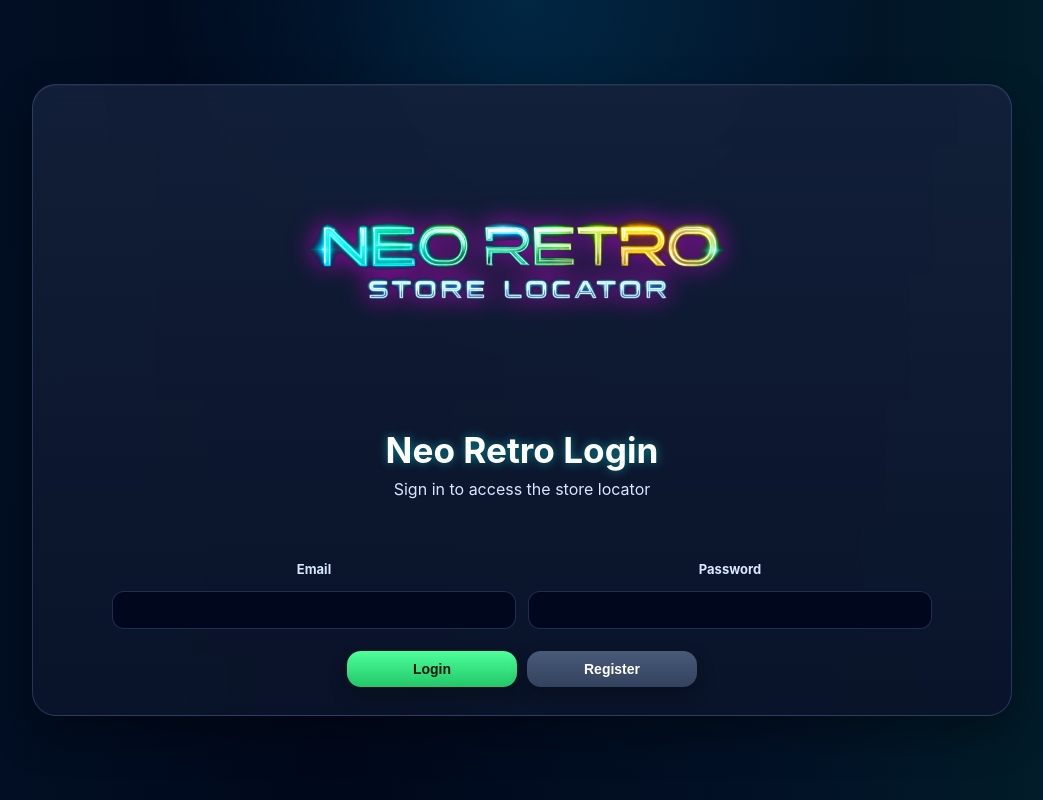
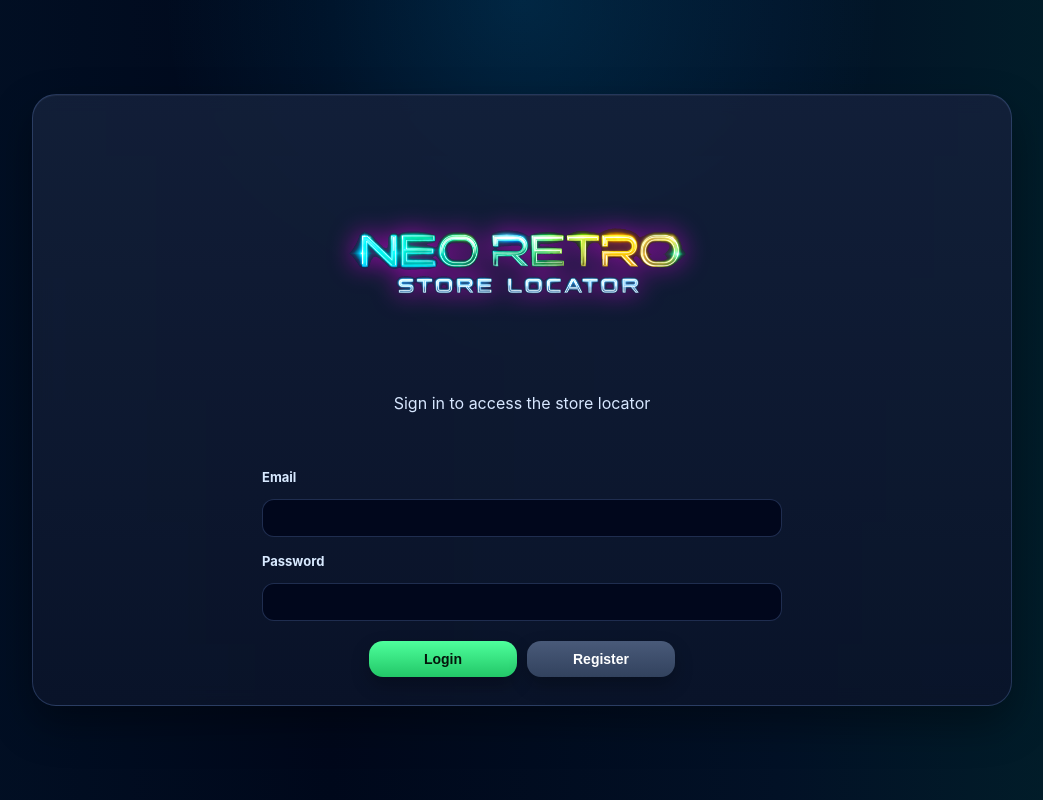
Before and after one commit to shodokahn44-glitch/store_locator, a website built with Vite: page index.html in a window 1280 px wide. Shown: the whole page, without its empty margins (118-1161 px from the left). Built offline with nearby package versions, Linux system fonts and the light colour scheme; files whose address does not match are found by name; what ag-grid-community would draw is missing.

```diff
--- a/src/main.ts
+++ b/src/main.ts
@@ -368,13 +368,12 @@ function renderAuthScreen(): void {
             />
           </div>
 
-          <h1 class="auth-title">Neo Retro Login</h1>
-          <p class="auth-subtitle">Sign in to access the store locator</p>
+          <p class="auth-subtitle auth-subtitle-tight">Sign in to access the store locator</p>
 
           <div id="auth-message" class="auth-message"></div>
 
-          <form id="login-form" class="auth-form retro-auth-form">
-            <div class="search-grid auth-grid">
+          <form id="login-form" class="auth-form retro-auth-form auth-login-form">
+            <div class="search-grid auth-grid auth-grid-single">
               <div>
                 <label for="login-email">Email</label>
                 <input id="login-email" type="email" required />
--- a/src/styles.css
+++ b/src/styles.css
@@ -541,37 +541,39 @@ input[type="time"] {
   display: flex;
   flex-direction: column;
   align-items: center;
-  justify-content: center;
-  min-height: 560px;
+  justify-content: flex-start;
+  min-height: 540px;
   text-align: center;
+  padding-top: 48px;
 }
 
 .auth-logo-wrap {
   display: flex;
   justify-content: center;
-  margin-bottom: 18px;
+  margin-bottom: 10px;
   width: 100%;
 }
 
 .auth-logo {
-  max-width: 520px;
+  max-width: 420px;
   width: 100%;
   height: auto;
 }
 
 .auth-title {
-  margin: 6px 0 8px;
-  text-align: center;
-  font-size: 2.2rem;
-  color: #ffffff;
-  text-shadow: 0 0 10px rgba(0, 255, 255, 0.45);
+  display: none;
 }
 
 .auth-subtitle {
-  margin: 0 0 24px;
+  margin: 0 0 18px;
   text-align: center;
   color: #d7e7ff;
   font-size: 1rem;
+}
+
+.auth-subtitle-tight {
+  margin-top: 4px;
+  margin-bottom: 18px;
 }
 
 .retro-auth-form {
@@ -579,19 +581,44 @@ input[type="time"] {
   max-width: 820px;
 }
 
+.auth-login-form {
+  width: 100%;
+  max-width: 720px;
+}
+
 .auth-grid {
   grid-template-columns: repeat(2, minmax(220px, 1fr));
+}
+
+.auth-grid-single {
+  grid-template-columns: 1fr;
+  max-width: 520px;
+  margin: 0 auto;
+  gap: 16px;
+}
+
+.auth-grid-single > div {
+  text-align: left;
+}
+
+.auth-grid-single label {
+  display: block;
+  margin-bottom: 8px;
+}
+
+.auth-grid-single input {
+  width: 100%;
 }
 
 .auth-button-row,
 .auth-bottom-buttons {
   justify-content: center;
-  margin-top: 22px;
+  margin-top: 20px;
 }
 
 .auth-bottom-buttons .retro-btn,
 .auth-button-row .retro-btn {
-  min-width: 170px;
+  min-width: 148px;
 }
 
 .auth-message {
@@ -851,15 +878,15 @@ input[type="time"] {
 
   .auth-centered-card {
     min-height: auto;
-    padding: 24px 18px;
+    padding-top: 28px;
   }
 
   .auth-logo {
-    max-width: 360px;
+    max-width: 320px;
   }
 
-  .auth-title {
-    font-size: 1.8rem;
+  .auth-grid-single {
+    max-width: 100%;
   }
 
   .auth-bottom-buttons,
```
